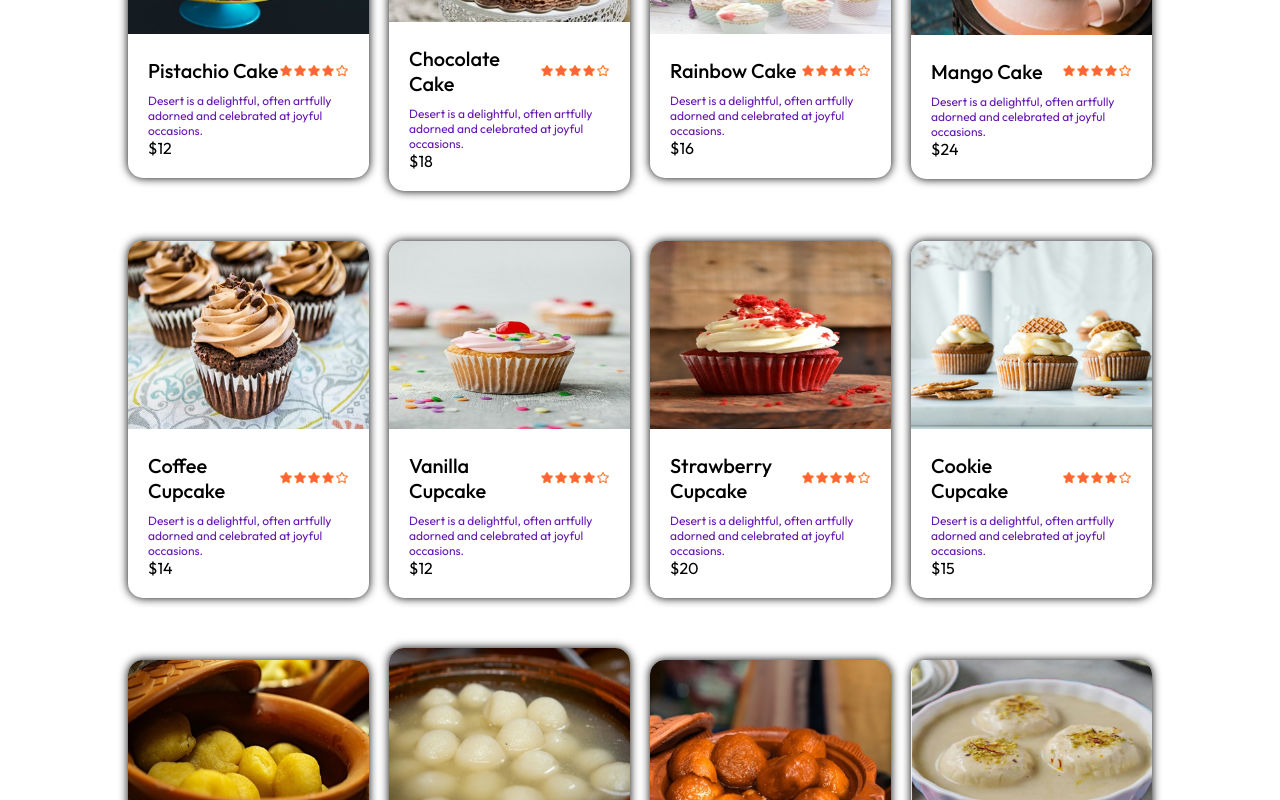
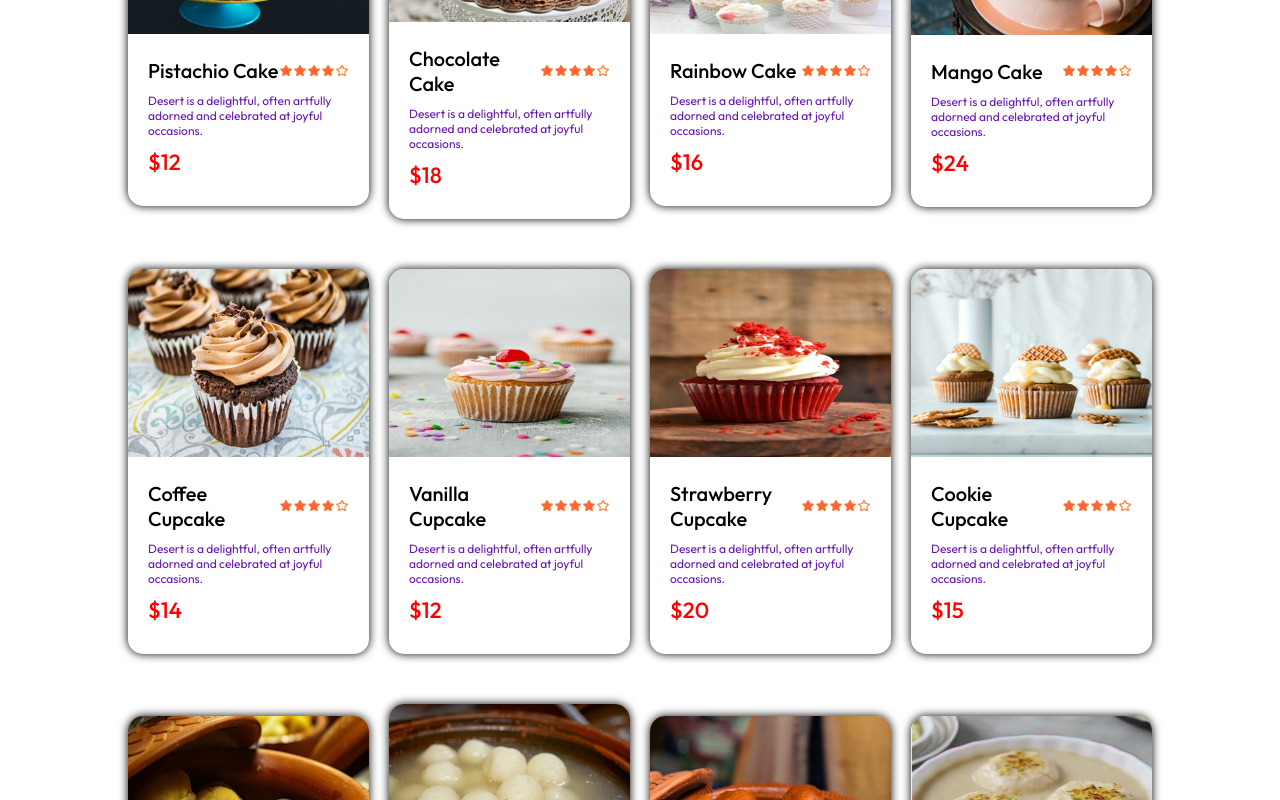
Before and after one commit to yousuf7902/desert-house-project, a React (Vite) app: page / in a window 1280 px wide. Shown: the part 1360-2160 px from the top of the page. Built offline with nearby package versions, Linux system fonts and the light colour scheme.

Commit message:
comments delete

```diff
--- a/src/Components/FoodItem/FoodItem.css
+++ b/src/Components/FoodItem/FoodItem.css
@@ -30,9 +30,9 @@
     color: rgb(103, 24, 177);
     font-size: 12px;
 }
-/* .food-item-price{
+.food-item-price{
     color: red;
     font-size: 22px;
     font-weight: 500;
     margin: 10px 0px;
-} */
+}
```
